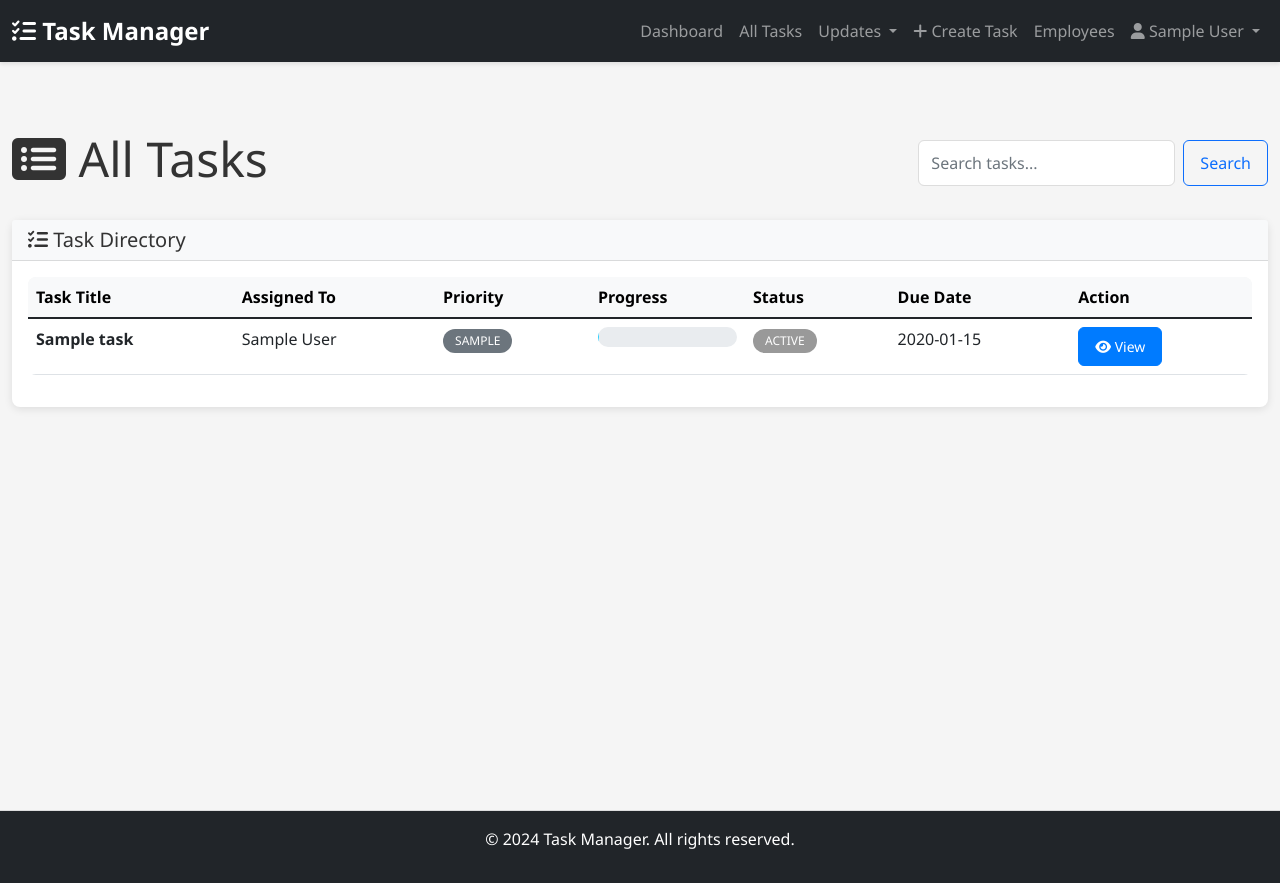
After one commit to madhans7/task-manager, a Flask app: page /all-tasks in a window 1280 px wide. The commit adds this page. Run offline with Flask 3, Linux system fonts and the light colour scheme; a user stored in the database is signed in; tables that the repository leaves empty hold one stand-in row (values such as "Sample post"); some libraries are stand-ins or nearby versions.

Commit message:
feat: Add global task visibility, intern dashboards, and completion comments

```diff
--- a/app/forms.py
+++ b/app/forms.py
@@ -45,6 +45,7 @@ class CreateTaskForm(FlaskForm):
 
 class TaskUpdateForm(FlaskForm):
     """Form to submit task updates"""
+    update_text = TextAreaField('Comment', validators=[Length(max=500)])
     progress_percentage = IntegerField('Progress %', validators=[DataRequired()], render_kw={"min": 0, "max": 100})
     status = SelectField('Status', choices=[
         ('pending', 'Pending'),
--- a/app/main.py
+++ b/app/main.py
@@ -15,14 +15,26 @@ def dashboard():
     """Main dashboard"""
     page = request.args.get('page', 1, type=int)
 
-    # Everyone sees all tasks
-    tasks = Task.query.paginate(page=page, per_page=10)
+    # For managers, see all tasks and all interns
+    if current_user.is_manager:
+        tasks = Task.query.paginate(page=page, per_page=10)
+        interns = Employee.query.filter_by(is_manager=False).all()
+    else:
+        # Interns see only their assigned tasks
+        tasks = Task.query.filter_by(assigned_to=current_user.id).paginate(page=page, per_page=10)
+        interns = []
 
     # Get task statistics
-    total_tasks = Task.query.count()
-    pending_tasks = Task.query.filter_by(status='pending').count()
-    in_progress = Task.query.filter_by(status='in_progress').count()
-    completed = Task.query.filter_by(status='completed').count()
+    if current_user.is_manager:
+        total_tasks = Task.query.count()
+        pending_tasks = Task.query.filter_by(status='pending').count()
+        in_progress = Task.query.filter_by(status='in_progress').count()
+        completed = Task.query.filter_by(status='completed').count()
+    else:
+        total_tasks = Task.query.filter_by(assigned_to=current_user.id).count()
+        pending_tasks = Task.query.filter_by(assigned_to=current_user.id, status='pending').count()
+        in_progress = Task.query.filter_by(assigned_to=current_user.id, status='in_progress').count()
+        completed = Task.query.filter_by(assigned_to=current_user.id, status='completed').count()
 
     stats = {
         'total': total_tasks,
@@ -31,7 +43,15 @@ def dashboard():
         'completed': completed
     }
 
-    return render_template('dashboard.html', tasks=tasks, stats=stats)
+    return render_template('dashboard.html', tasks=tasks, stats=stats, interns=interns)
+
+@main_bp.route('/all-tasks')
+@login_required
+def all_tasks():
+    """View all tasks (visible to everyone)"""
+    page = request.args.get('page', 1, type=int)
+    tasks = Task.query.paginate(page=page, per_page=10)
+    return render_template('all_tasks.html', tasks=tasks)
 
 @main_bp.route('/task/<int:task_id>')
 @login_required
--- /dev/null
+++ b/app/templates/all_tasks.html
@@ -0,0 +1,117 @@
+{% extends "base.html" %}
+
+{% block title %}All Tasks - Task Manager{% endblock %}
+
+{% block content %}
+<div class="container-fluid py-5">
+    <div class="row mb-4">
+        <div class="col-md-12 d-flex justify-content-between align-items-center">
+            <h1 class="display-5">
+                <i class="fas fa-list-alt"></i> All Tasks
+            </h1>
+            <form action="{{ url_for('tasks.search_tasks') }}" method="GET" class="d-flex">
+                <input class="form-control me-2" type="search" name="q" placeholder="Search tasks..." aria-label="Search">
+                <button class="btn btn-outline-primary" type="submit">Search</button>
+            </form>
+        </div>
+    </div>
+
+    <div class="card">
+        <div class="card-header bg-light">
+            <h5 class="mb-0">
+                <i class="fas fa-tasks"></i> Task Directory
+            </h5>
+        </div>
+        <div class="card-body">
+            {% if tasks.items %}
+                <div class="table-responsive">
+                    <table class="table table-hover">
+                        <thead class="table-light">
+                            <tr>
+                                <th>Task Title</th>
+                                <th>Assigned To</th>
+                                <th>Priority</th>
+                                <th>Progress</th>
+                                <th>Status</th>
+                                <th>Due Date</th>
+                                <th>Action</th>
+                            </tr>
+                        </thead>
+                        <tbody>
+                            {% for task in tasks.items %}
+                            <tr>
+                                <td><strong>{{ task.title }}</strong></td>
+                                <td>{{ task.assigned_to_user.get_full_name() }}</td>
+                                <td>
+                                    <span class="badge bg-{% if task.priority == 'high' %}danger{% elif task.priority == 'medium' %}warning{% else %}secondary{% endif %}">
+                                        {{ task.priority.upper() }}
+                                    </span>
+                                </td>
+                                <td>
+                                    <div class="progress" style="height: 20px;">
+                                        <div class="progress-bar" role="progressbar"
+                                             style="width: {{ task.progress }}%;"
+                                             aria-valuenow="{{ task.progress }}"
+                                             aria-valuemin="0" aria-valuemax="100">
+                                            {{ task.progress }}%
+                                        </div>
+                                    </div>
+                                </td>
+                                <td>
+                                    <span class="badge" style="background-color: {{ task.get_status_color() }};">
+                                        {{ task.status.replace('_', ' ').upper() }}
+                                    </span>
+                                </td>
+                                <td>{{ task.due_date.strftime('%Y-%m-%d') if task.due_date else 'N/A' }}</td>
+                                <td>
+                                    <a href="{{ url_for('main.task_detail', task_id=task.id) }}" class="btn btn-sm btn-primary">
+                                        <i class="fas fa-eye"></i> View
+                                    </a>
+                                </td>
+                            </tr>
+                            {% endfor %}
+                        </tbody>
+                    </table>
+                </div>
+
+                <!-- Pagination -->
+                {% if tasks.pages > 1 %}
+                <nav aria-label="Page navigation" class="mt-4">
+                    <ul class="pagination justify-content-center">
+                        {% if tasks.has_prev %}
+                            <li class="page-item">
+                                <a class="page-link" href="{{ url_for('main.all_tasks', page=tasks.prev_num) }}">Previous</a>
+                            </li>
+                        {% endif %}
+
+                        {% for page_num in tasks.iter_pages() %}
+                            {% if page_num %}
+                                {% if page_num == tasks.page %}
+                                    <li class="page-item active">
+                                        <span class="page-link">{{ page_num }}</span>
+                                    </li>
+                                {% else %}
+                                    <li class="page-item">
+                                        <a class="page-link" href="{{ url_for('main.all_tasks', page=page_num) }}">{{ page_num }}</a>
+                                    </li>
+                                {% endif %}
+                            {% endif %}
+                        {% endfor %}
+
+                        {% if tasks.has_next %}
+                            <li class="page-item">
+                                <a class="page-link" href="{{ url_for('main.all_tasks', page=tasks.next_num) }}">Next</a>
+                            </li>
+                        {% endif %}
+                    </ul>
+                </nav>
+                {% endif %}
+            {% else %}
+                <div class="alert alert-info">
+                    <i class="fas fa-info-circle"></i> No tasks found.
+                </div>
+            {% endif %}
+        </div>
+    </div>
+</div>
+{% endblock %}
--- a/app/templates/all_updates.html
+++ b/app/templates/all_updates.html
@@ -24,8 +24,9 @@
                     {{ update.created_at.strftime('%Y-%m-%d %H:%M') }}
                 </p>
 
+                {% if update.update_text %}
                 <p class="card-text">{{ update.update_text[:300] }}{% if update.update_text|length > 300 %}...{% endif %}</p>
-
+                {% endif %}
                 <div class="mb-2">
                     <small class="text-muted">Progress: {{ update.progress_percentage }}%</small>
                     <div class="progress" style="height: 15px;">
--- a/app/templates/base.html
+++ b/app/templates/base.html
@@ -23,6 +23,9 @@
                 <ul class="navbar-nav ms-auto">
                     <li class="nav-item">
                         <a class="nav-link" href="{{ url_for('main.dashboard') }}">Dashboard</a>
+                    </li>
+                    <li class="nav-item">
+                        <a class="nav-link" href="{{ url_for('main.all_tasks') }}">All Tasks</a>
                     </li>
                     <li class="nav-item dropdown">
                         <a class="nav-link dropdown-toggle" href="#" id="navbarDropdown" role="button" data-bs-toggle="dropdown">
--- a/app/templates/my_updates.html
+++ b/app/templates/my_updates.html
@@ -17,8 +17,9 @@
                         {{ update.task.title }}
                     </a>
                 </h5>
-                <p class="card-text">{{ update.update_text[:200] }}...</p>
-
+                {% if update.update_text %}
+                <p class="card-text">{{ update.update_text[:200] }}{% if update.update_text|length > 200 %}...{% endif %}</p>
+                {% endif %}
                 <div class="mb-2">
                     <small class="text-muted">Progress: {{ update.progress_percentage }}%</small>
                     <div class="progress" style="height: 15px;">
```
Also changed, not shown: app/tasks.py (+6 -12 lines), app/templates/dashboard.html (+43 -0 lines), app/templates/task_detail.html (+5 -2 lines), app/templates/task_update.html (+13 -2 lines).
